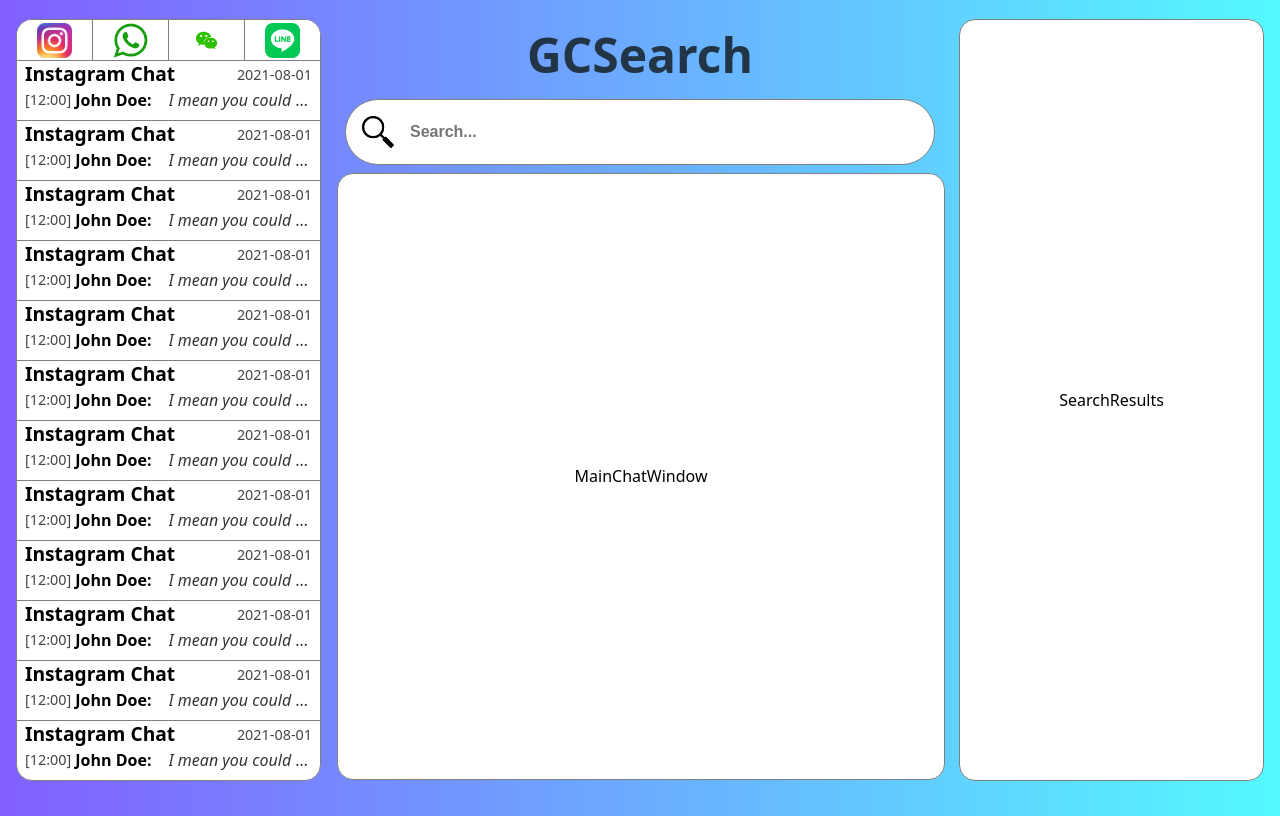
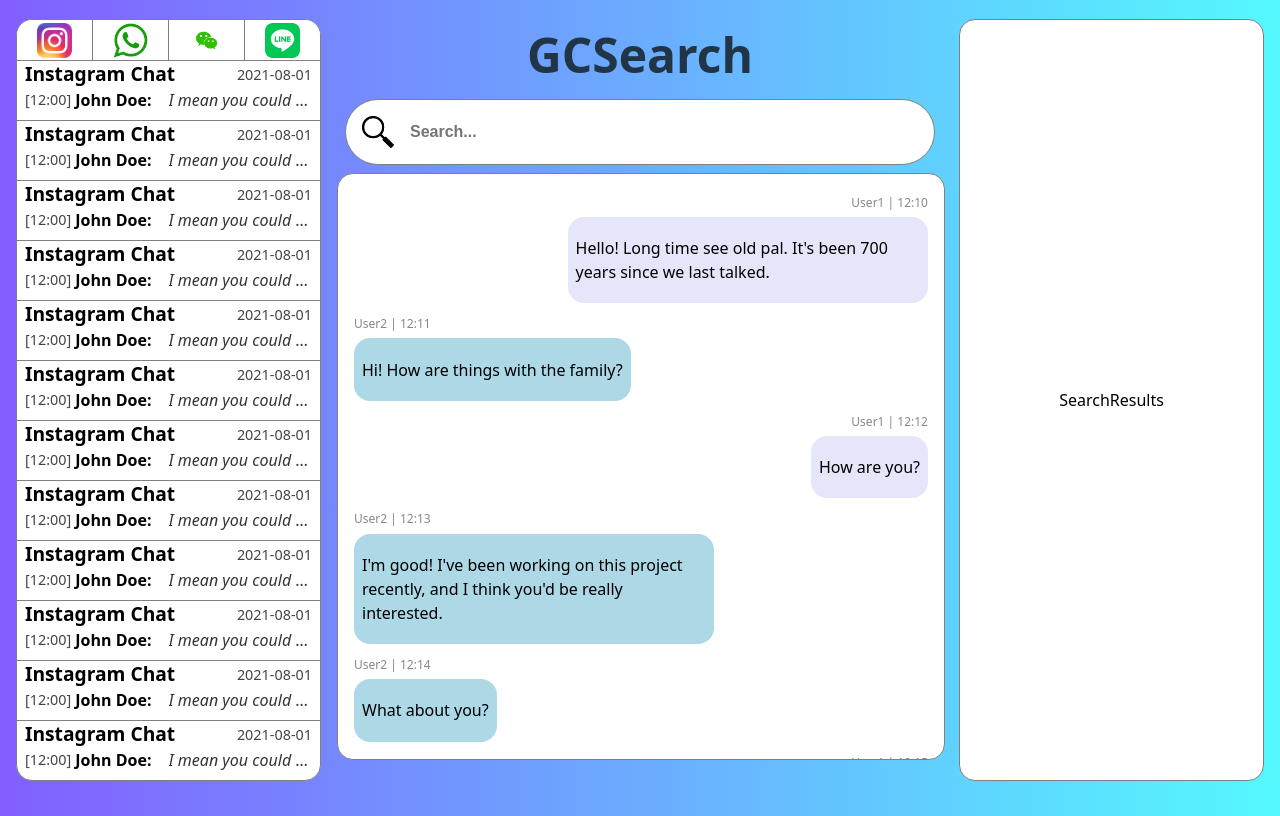
Before and after one commit to cem-yilmaz/GCSearch, a React (Vite) app in the folder frontend/GCSearch/: page / in a window 1280 px wide. Built offline with nearby package versions, Linux system fonts and the light colour scheme.

Commit message:
main chat window done

```diff
--- a/frontend/GCSearch/src/components/MainView/ChatList/ChatList.jsx
+++ b/frontend/GCSearch/src/components/MainView/ChatList/ChatList.jsx
@@ -23,8 +23,11 @@ const ChatList = () => {
         <div className="ChatList">
             <PlatformSelector />
             <div className="group-chats">
-                {examples_groupchats.map((groupchat) => (
-                    <GroupChat groupchat={groupchat} />
+                {examples_groupchats.map((groupchat, index) => (
+                    <GroupChat
+                        key={index}
+                        groupchat={groupchat}
+                    />
                 ))}
             </div>
         </div>
--- /dev/null
+++ b/frontend/GCSearch/src/components/MainView/MainChatWindow/GroupChatView/GroupChatView.css
@@ -0,0 +1,16 @@
+.GroupChatView {
+    display: flex;
+    flex-direction: column;
+    height: 100%;
+    width: 100%;
+    overflow-y: scroll;
+    box-sizing: border-box;
+    padding: 1rem;
+}
+
+.GroupChatMessages {
+    display: flex;
+    flex-direction: column;
+    gap: 0.5rem;
+    width: 100%;
+}
--- /dev/null
+++ b/frontend/GCSearch/src/components/MainView/MainChatWindow/GroupChatView/GroupChatView.jsx
@@ -0,0 +1,77 @@
+import React from "react";
+
+import Message from "./Message/Message";
+
+import "./GroupChatView.css";
+
+const messages = [
+    {
+        message: "Hello! Long time see old pal. It's been 700 years since we last talked.",
+        sender: "User1",
+        time: "12:10",
+        image_url: "",
+        isCurrentUser: true,
+        reactions: []
+    },
+    {
+        message: "Hi! How are things with the family?",
+        sender: "User2",
+        time: "12:11",
+        image_url: "",
+        isCurrentUser: false,
+        reactions: []
+    },
+    {
+        message: "How are you?",
+        sender: "User1",
+        time: "12:12",
+        image_url: "",
+        isCurrentUser: true,
+        reactions: []
+    },
+    {
+        message: "I'm good! I've been working on this project recently, and I think you'd be really interested.",
+        sender: "User2",
+        time: "12:13",
+        image_url: "",
+        isCurrentUser: false,
+        reactions: []
+    },
+    {
+        message: "What about you?",
+        sender: "User2",
+        time: "12:14",
+        image_url: "",
+        isCurrentUser: false,
+        reactions: []
+    },
+    {
+        message: "Lorem ipsum dolor sit amet, consectetur adipiscing elit",
+        sender: "User1",
+        time: "12:15",
+        image_url: "",
+        isCurrentUser: true,
+        reactions: []
+    }
+];
+
+const GroupChatView = () => {
+    return (
+        <div className="GroupChatView">
+            <div className="GroupChatMessages">
+                {messages.map((message, index) => (
+                    <Message
+                        key={index}
+                        message={message.message}
+                        sender={message.sender}
+                        time={message.time}
+                        image_url={message.image_url}
+                        isCurrentUser={message.isCurrentUser}
+                    />
+                ))}
+            </div>
+        </div>
+    )
+};
+
+export default GroupChatView;
--- /dev/null
+++ b/frontend/GCSearch/src/components/MainView/MainChatWindow/GroupChatView/Message/Message.css
@@ -0,0 +1,33 @@
+.message-left {
+    display: flex;
+    flex-direction: column;
+    align-items: flex-start;
+    gap: 0.1rem;
+}
+
+.message-right {
+    display: flex;
+    flex-direction: column;
+    align-items: flex-end;
+    gap: 0.1rem;
+}
+
+.message-header {
+    font-size: 0.75rem;
+    color: #888;
+    line-height: 0.1rem;
+}
+
+.message-content {
+    background-color: lightblue;
+    border-radius: 1rem;
+    max-width: 60%;
+    padding: 0.2rem 0.5rem;
+    font-size: 1rem;
+    word-wrap: break-word;
+    color: black;
+}
+
+.message-right .message-content{
+    background-color: lavender;
+}
--- /dev/null
+++ b/frontend/GCSearch/src/components/MainView/MainChatWindow/GroupChatView/Message/Message.jsx
@@ -0,0 +1,27 @@
+import React from "react";
+
+import "./Message.css";
+
+const Message = (
+    {
+        message,
+        sender,
+        time,
+        image_url,
+        isCurrentUser,
+        reactions
+    }
+) => {
+    return (
+        <div className={`${isCurrentUser ? "message-right" : "message-left"}`}>
+            <div className="message-header">
+                <p>{sender} | {time}</p>
+            </div>
+            <div className="message-content">
+                <p>{message}</p>
+            </div>
+        </div>
+    )
+}
+
+export default Message;
--- a/frontend/GCSearch/src/components/MainView/MainChatWindow/MainChatWindow.css
+++ b/frontend/GCSearch/src/components/MainView/MainChatWindow/MainChatWindow.css
@@ -1,9 +1,9 @@
 .MainChatWindow {
     display: flex;
-    flex-direction: column;
+    flex-direction: column-reverse;
     align-items: center;
     justify-content: center;
-    height: 100%;
+    height: 77%;
     width: 100%;
     background-color: white;
     color: black;
--- a/frontend/GCSearch/src/components/MainView/MainChatWindow/MainChatWindow.jsx
+++ b/frontend/GCSearch/src/components/MainView/MainChatWindow/MainChatWindow.jsx
@@ -1,11 +1,13 @@
 import React from "react";
+
+import GroupChatView from "./GroupChatView/GroupChatView";
 
 import "./MainChatWindow.css";
 
 const MainChatWindow = () => {
     return (
         <div className="MainChatWindow">
-            <p>MainChatWindow</p>
+            <GroupChatView />
         </div>
     )
 };
```
